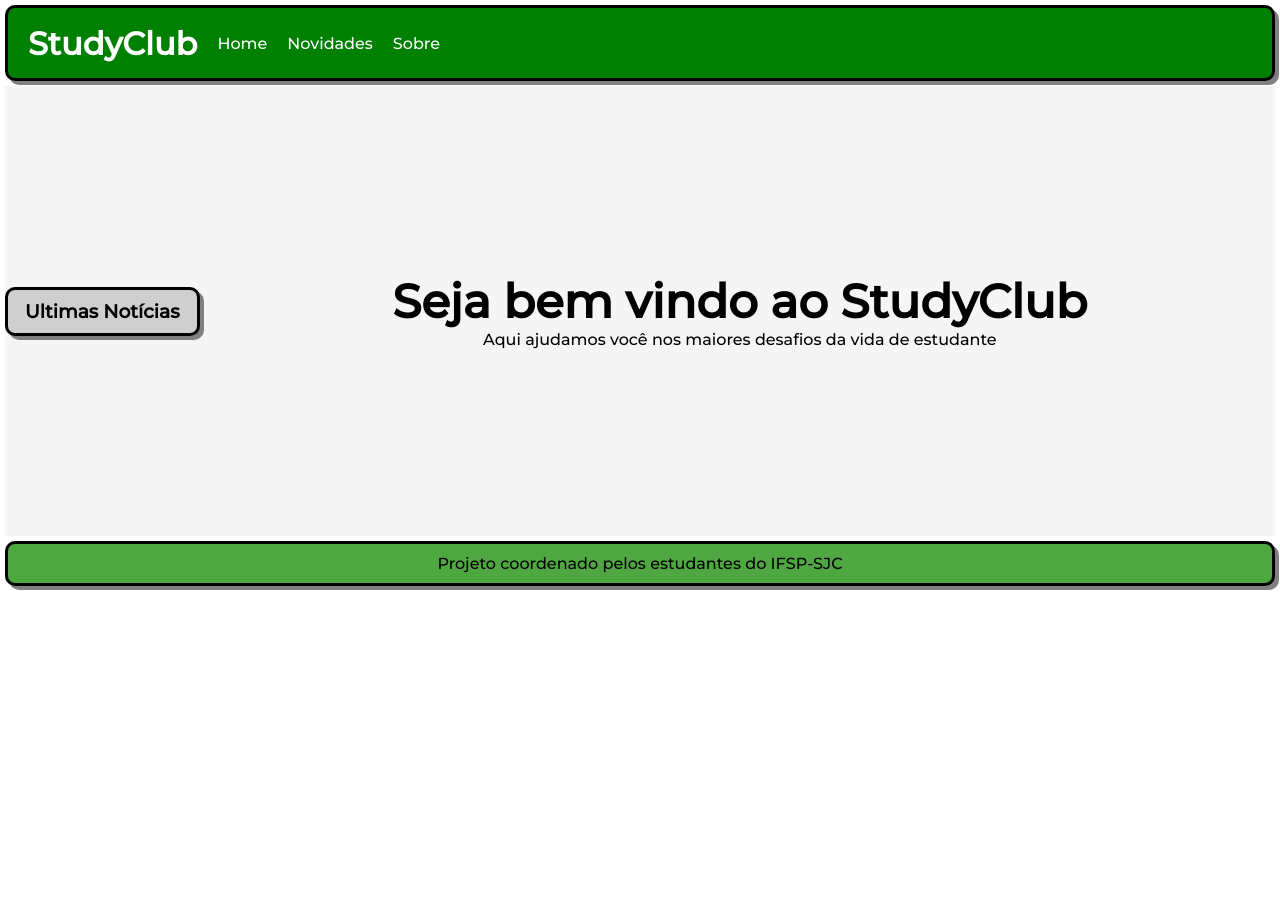
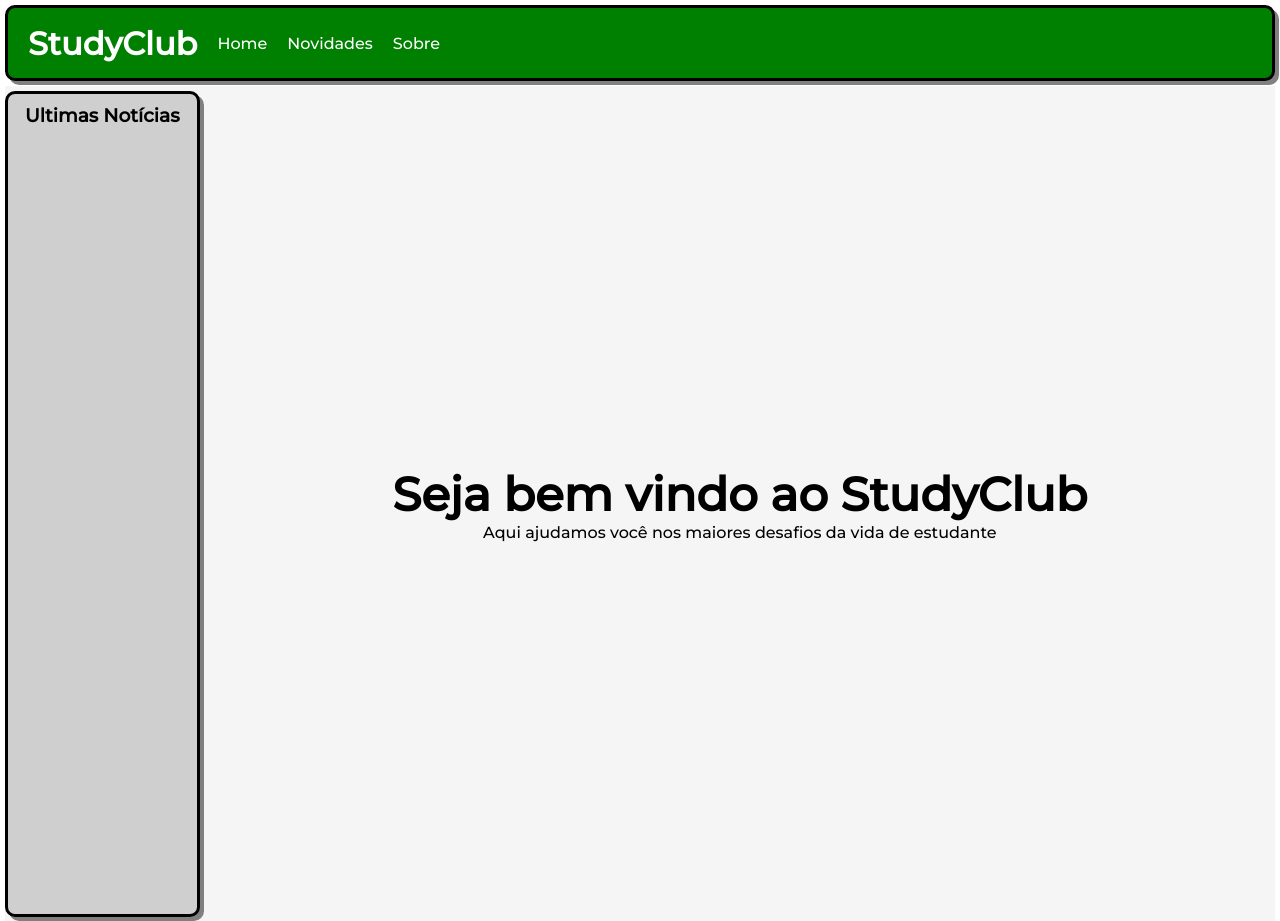
Before and after one commit to ErickRSantos/blog-estudantes, a plain HTML site: page index.html in a window 1280 px wide. Shown: the top 921 px of the page. Before the commit the page ends 800 px from the top, so only its background shows below. Drawn offline with Linux system fonts and the light colour scheme.

Commit message:
Update style.css

```diff
--- a/style.css
+++ b/style.css
@@ -49,7 +49,7 @@ aside{
     width: 200px;
     padding: 10px;
     background-color: rgb(207, 207, 207);
-    min-height: 100v;
+    min-height: 100vh;
 
     border-radius: 10px;
     box-shadow: 4px 4px 0px 0px grey;
```
